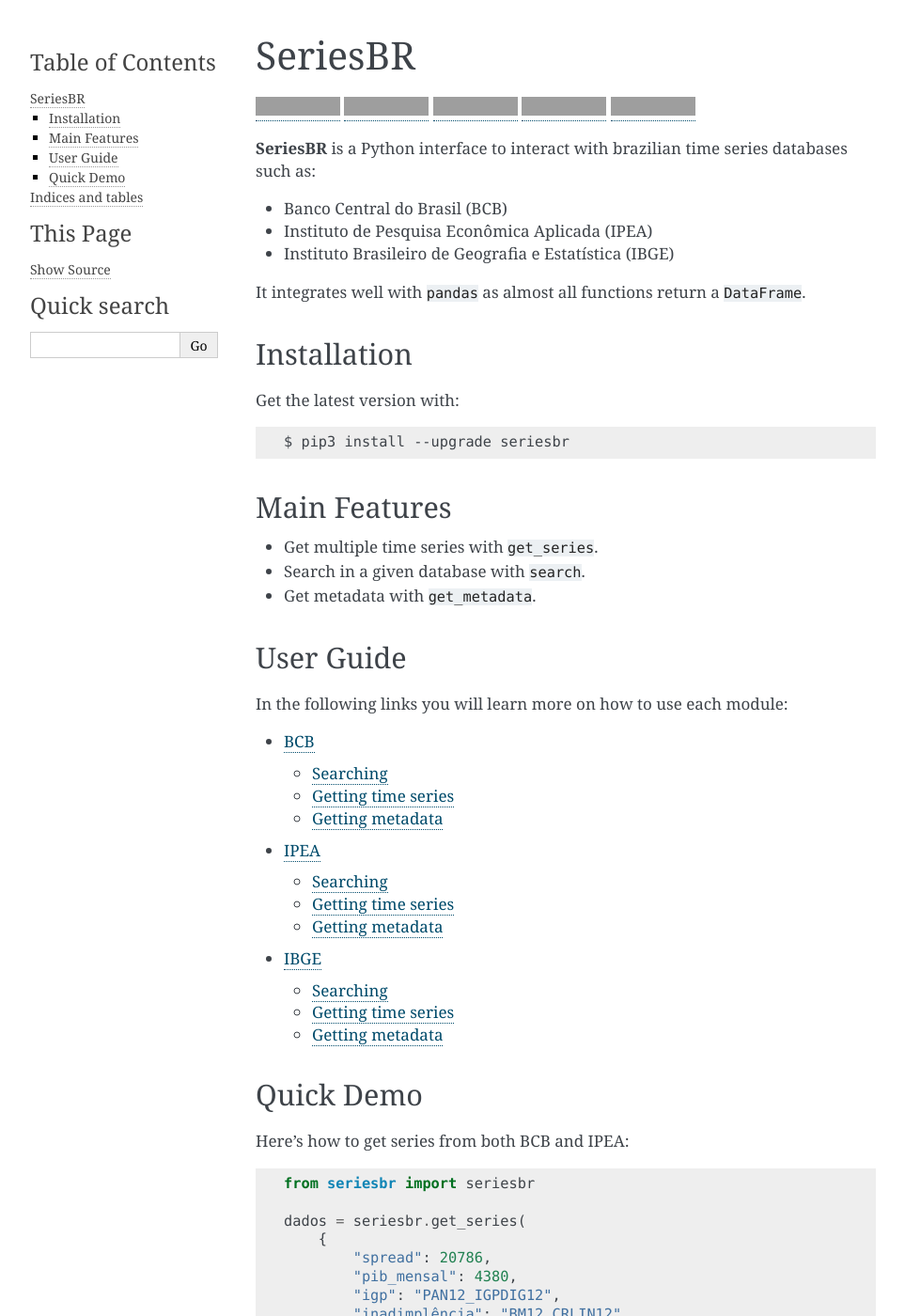
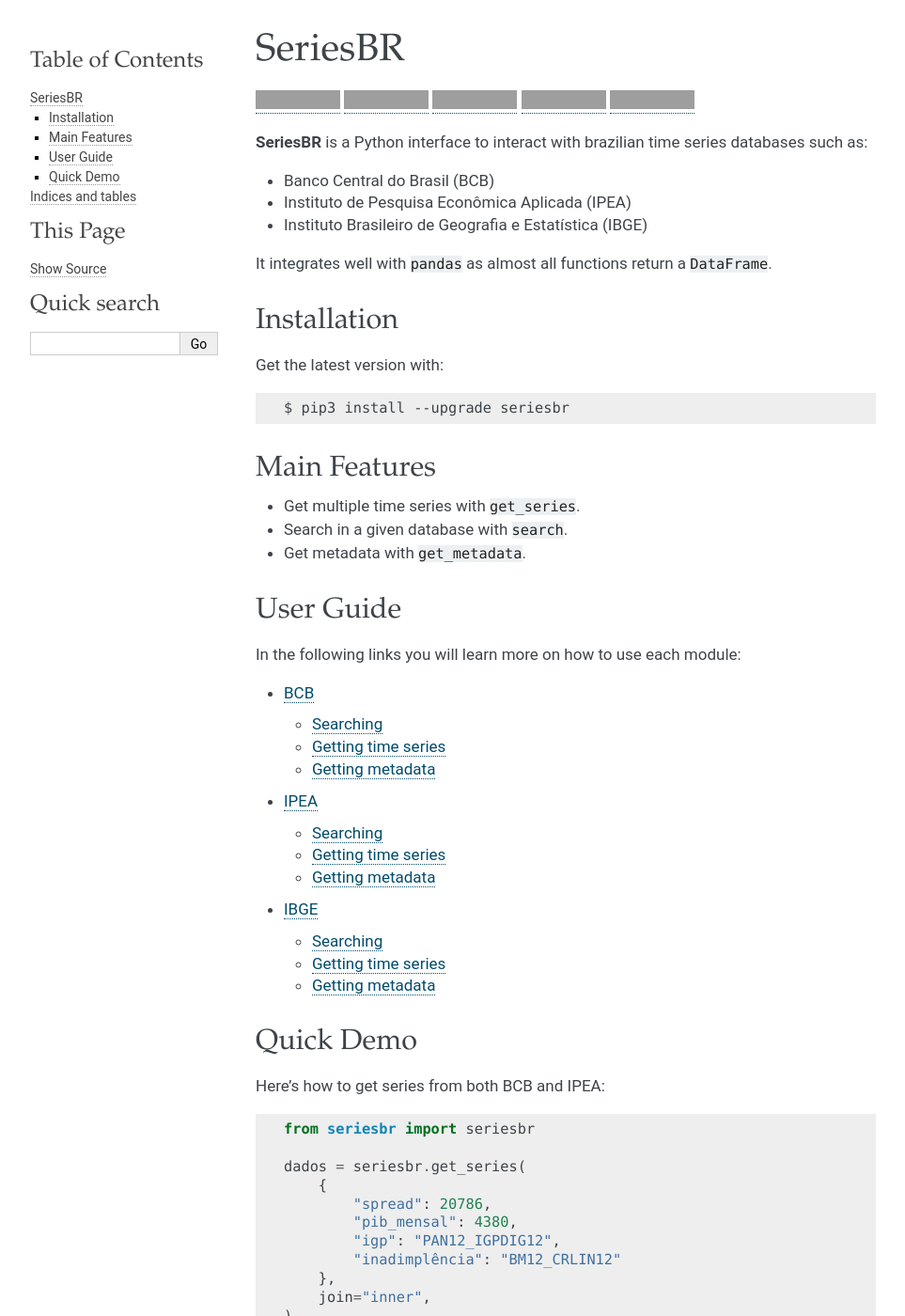
Before and after one commit to phelipetls/seriesbr, a Sphinx documentation site: the page built from docs/source/index.rst, in a window 1280 px wide and 1400 px high. Shown: the whole window at 94% size, without its empty margins (148-1111 px from the left). Built offline with Sphinx 7.4.7, drawn with Linux system fonts in a browser that asks for light colours; grey boxes are pictures that could not be loaded.

Commit message:
docs: better fonts

```diff
--- a/docs/source/conf.py
+++ b/docs/source/conf.py
@@ -61,6 +61,8 @@
     "github_button": "true",
     "github_type": "star",
     "fixed_sidebar": "true",
+    'font_family': "'Roboto', Georgia, sans",
+    'head_font_family': "'Garamond', Georgia, serif",
 }
 
 
@@ -71,4 +73,4 @@
 
 master_doc = "index"
 
-pygments_style = 'sphinx'
+pygments_style = "sphinx"
```
